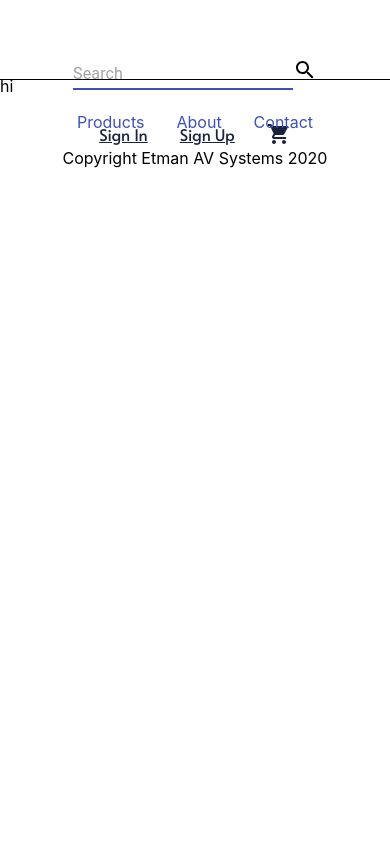
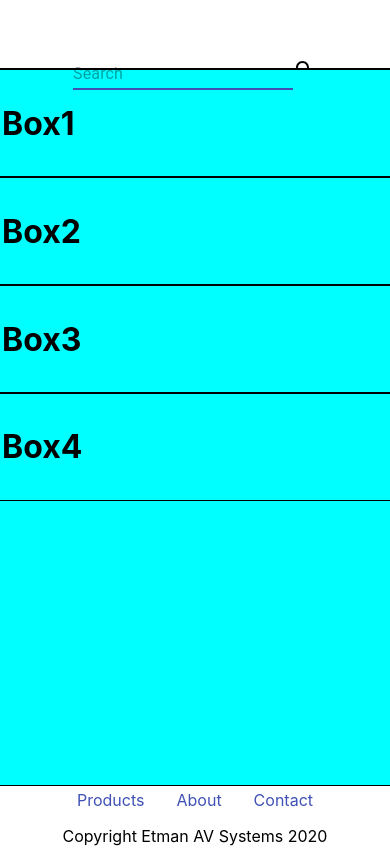
Before and after one commit to DerekEtman/EAVSYSTEM, a React (Create React App) app: page /Products in a window 390 px wide. Built offline with nearby package versions, Linux system fonts and the light colour scheme.

Commit message:
Feat: Product List Layout Responsive

```diff
--- a/src/features/products/Products.js
+++ b/src/features/products/Products.js
@@ -1,9 +1,32 @@
 import React from "react";
+import "./products.scss";
+import { Container, Box, Grid, Hidden } from "@material-ui/core";
 
 export default function Products() {
-    return(
-        <>
-        hi
-        </>
-    )
+	return (
+		<Grid container className="product_container" spacing={3}>
+			<Hidden smDown>
+				<Grid item className="product_left_box" md={2}>
+					{" "}
+					TEST ONE
+				</Grid>
+			</Hidden>
+			<Grid item className="product_right_box" md={10} sm={12}>
+				<Grid container spacing={3} wrap="wrap">
+					<Grid item xs={12} className="product_grid_item">
+						<h1>Box1</h1>
+					</Grid>
+					<Grid item xs={12} className="product_grid_item">
+						<h1>Box2</h1>
+					</Grid>
+					<Grid item xs={12} className="product_grid_item">
+						<h1>Box3</h1>
+					</Grid>
+					<Grid item xs={12} className="product_grid_item" s>
+						<h1>Box4</h1>
+					</Grid>
+				</Grid>
+			</Grid>
+		</Grid>
+	);
 }
--- /dev/null
+++ b/src/features/products/products.scss
@@ -0,0 +1,19 @@
+.product_container{
+    min-height: 85vh;
+
+    .product_left_box{
+        background-color: antiquewhite;
+        border:1px solid black;
+    }
+
+    .product_right_box{
+        background-color: aqua;
+        border:1px solid black;
+
+    }
+
+    .product_grid_item{
+        border:1px solid black;
+        margin:0 auto;
+    }
+}
```
